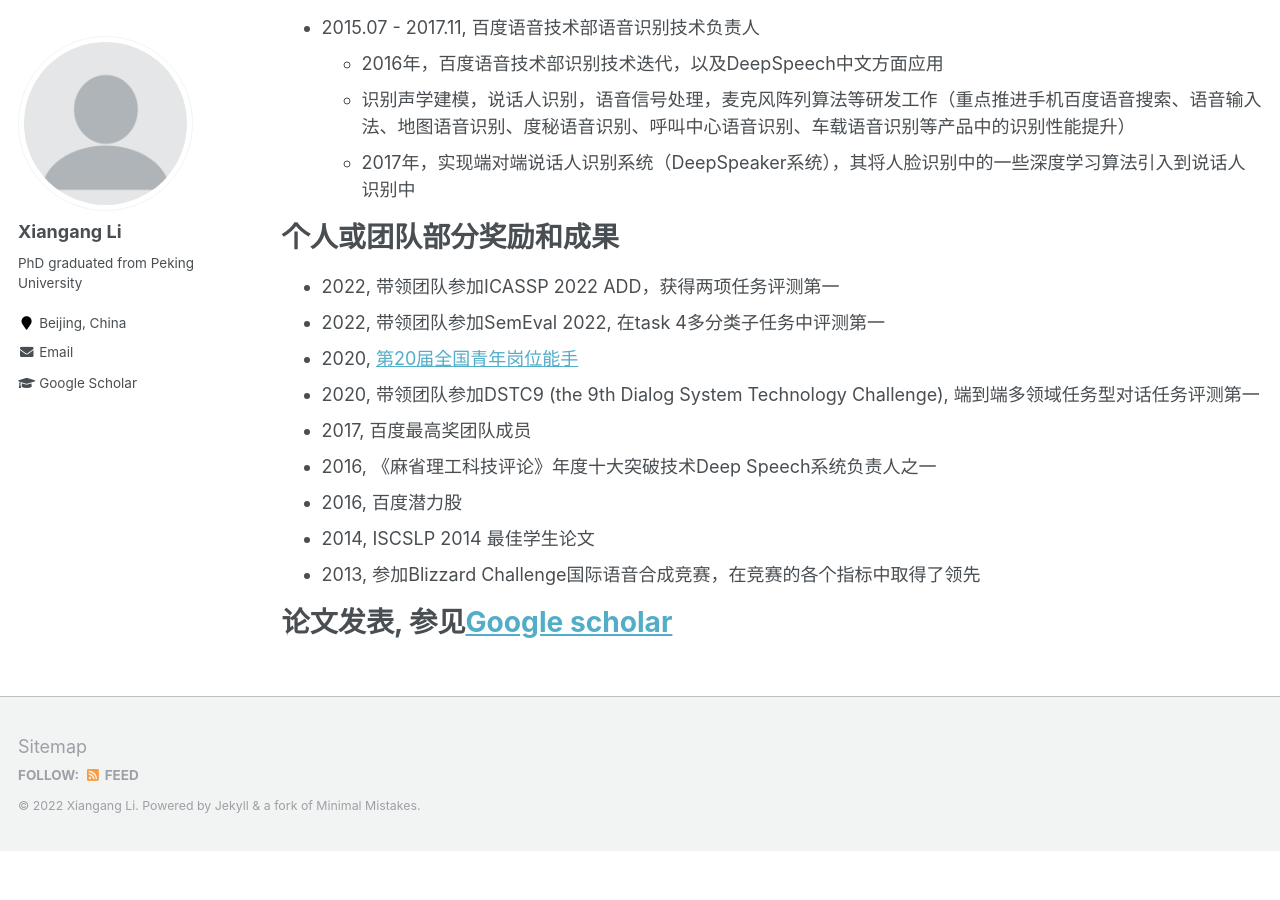
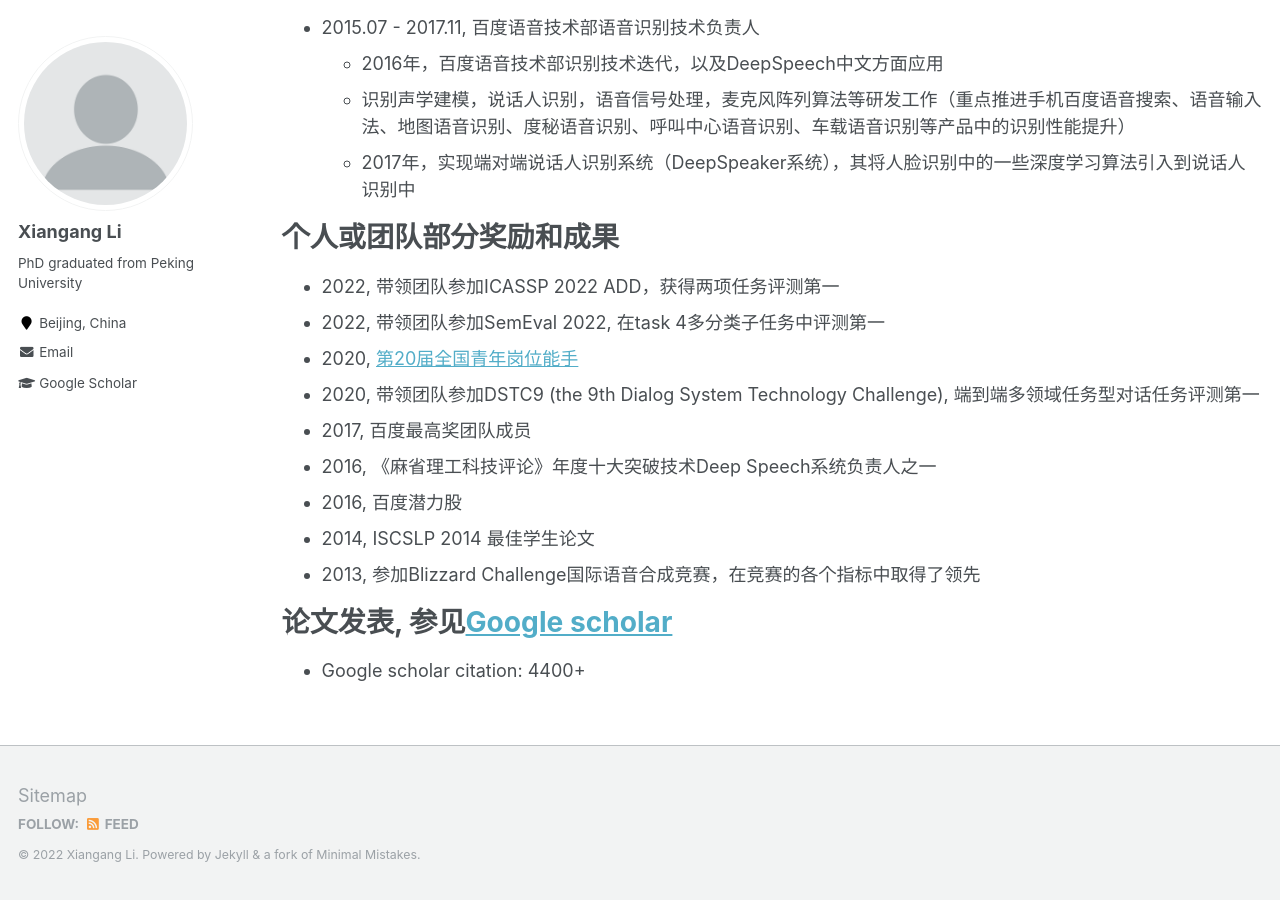
Before and after one commit to xiangangli/xiangangli.github.io, a Jekyll site: the page built from _pages/cv-cn.md, in a window 1280 px wide and 900 px high, scrolled down 637 px. Built offline with Jekyll 4.4.1, drawn with Linux system fonts in a browser that asks for light colours; before the commit the page ends 1488 px from its top, so only the background shows below that.

Commit message:
update cv

```diff
--- a/_pages/cv-cn.md
+++ b/_pages/cv-cn.md
@@ -42,3 +42,4 @@ redirect_from:
 
 论文发表, 参见[Google scholar](https://scholar.google.com/citations?user=80YNQwMAAAAJ&hl=zh-CN)
 ======
+* Google scholar citation: 4400+
```
